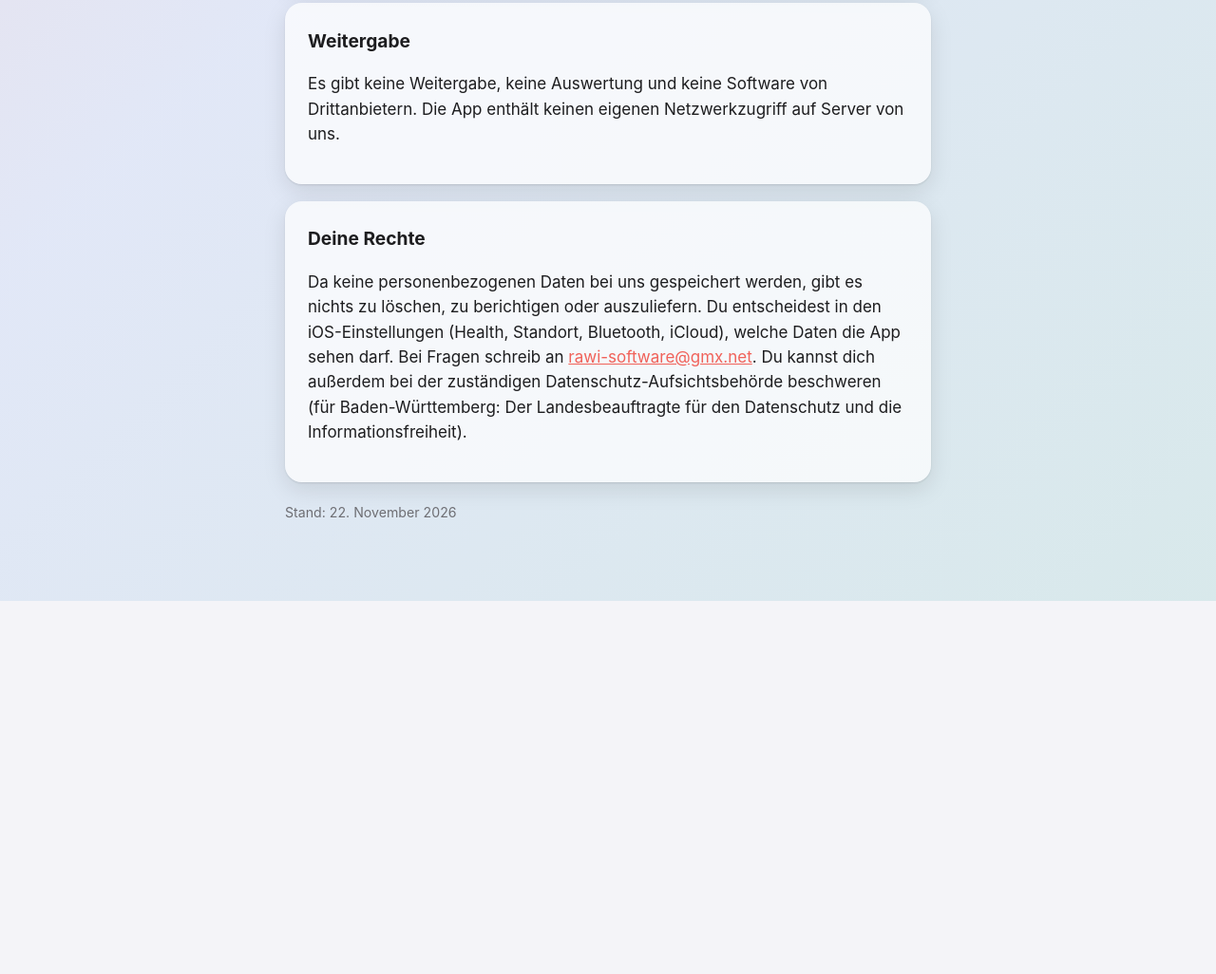
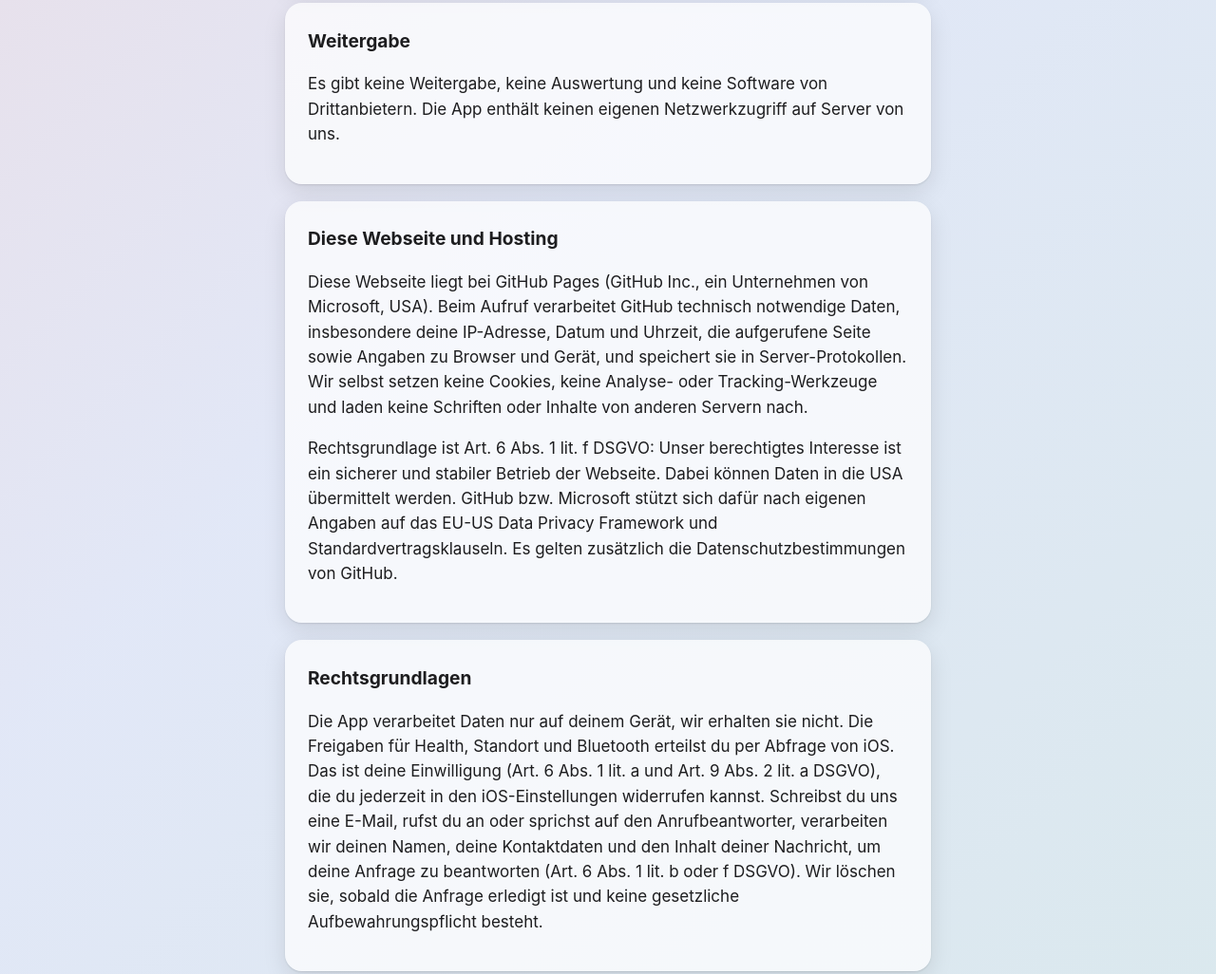
Before and after one commit to rawi-software/rawi-software.github.io, a plain HTML site: page meintracker/datenschutz.html in a window 1280 px wide. Shown: the part 1673-2699 px from the top of the page at 95% size. Before the commit the page ends 2306 px from the top, so only its background shows below. Drawn offline with Linux system fonts and the light colour scheme.

Commit message:
Datenschutz: Hosting bei GitHub, Rechtsgrundlagen, Betroffenenrechte

```diff
--- a/meintracker/datenschutz.html
+++ b/meintracker/datenschutz.html
@@ -17,7 +17,12 @@
 <p>Die Karten zeigt Apple Karten. Dazu lädt das Gerät Kartenkacheln für den gerade angezeigten Ausschnitt von Apple. Deine Routen werden auf dem Gerät eingezeichnet und nicht an uns gesendet. Es gelten die Datenschutzbestimmungen von Apple.</p></div>
 <div class="karte"><h2>Weitergabe</h2>
 <p>Es gibt keine Weitergabe, keine Auswertung und keine Software von Drittanbietern. Die App enthält keinen eigenen Netzwerkzugriff auf Server von uns.</p></div>
+<div class="karte"><h2>Diese Webseite und Hosting</h2>
+<p>Diese Webseite liegt bei GitHub Pages (GitHub Inc., ein Unternehmen von Microsoft, USA). Beim Aufruf verarbeitet GitHub technisch notwendige Daten, insbesondere deine IP-Adresse, Datum und Uhrzeit, die aufgerufene Seite sowie Angaben zu Browser und Gerät, und speichert sie in Server-Protokollen. Wir selbst setzen keine Cookies, keine Analyse- oder Tracking-Werkzeuge und laden keine Schriften oder Inhalte von anderen Servern nach.</p>
+<p>Rechtsgrundlage ist Art. 6 Abs. 1 lit. f DSGVO: Unser berechtigtes Interesse ist ein sicherer und stabiler Betrieb der Webseite. Dabei können Daten in die USA übermittelt werden. GitHub bzw. Microsoft stützt sich dafür nach eigenen Angaben auf das EU-US Data Privacy Framework und Standardvertragsklauseln. Es gelten zusätzlich die Datenschutzbestimmungen von GitHub.</p></div>
+<div class="karte"><h2>Rechtsgrundlagen</h2>
+<p>Die App verarbeitet Daten nur auf deinem Gerät, wir erhalten sie nicht. Die Freigaben für Health, Standort und Bluetooth erteilst du per Abfrage von iOS. Das ist deine Einwilligung (Art. 6 Abs. 1 lit. a und Art. 9 Abs. 2 lit. a DSGVO), die du jederzeit in den iOS-Einstellungen widerrufen kannst. Schreibst du uns eine E-Mail, rufst du an oder sprichst auf den Anrufbeantworter, verarbeiten wir deinen Namen, deine Kontaktdaten und den Inhalt deiner Nachricht, um deine Anfrage zu beantworten (Art. 6 Abs. 1 lit. b oder f DSGVO). Wir löschen sie, sobald die Anfrage erledigt ist und keine gesetzliche Aufbewahrungspflicht besteht.</p></div>
 <div class="karte"><h2>Deine Rechte</h2>
-<p>Da keine personenbezogenen Daten bei uns gespeichert werden, gibt es nichts zu löschen, zu berichtigen oder auszuliefern. Du entscheidest in den iOS-Einstellungen (Health, Standort, Bluetooth, iCloud), welche Daten die App sehen darf. Bei Fragen schreib an <a href="mailto:rawi-software@gmx.net">rawi-software@gmx.net</a>. Du kannst dich außerdem bei der zuständigen Datenschutz-Aufsichtsbehörde beschweren (für Baden-Württemberg: Der Landesbeauftragte für den Datenschutz und die Informationsfreiheit).</p></div>
-<p><small>Stand: 22. November 2026</small></p>
+<p>Du hast das Recht auf Auskunft (Art. 15 DSGVO), Berichtigung (Art. 16), Löschung (Art. 17), Einschränkung der Verarbeitung (Art. 18), Datenübertragbarkeit (Art. 20) und Widerspruch (Art. 21) sowie auf Widerruf einer Einwilligung. Über die App speichern wir keine Daten bei uns; die Rechte betreffen daher die Daten aus Webseite, E-Mail, Telefon und Anrufbeantworter. Du entscheidest in den iOS-Einstellungen (Health, Standort, Bluetooth, iCloud), welche Daten die App sehen darf. Bei Fragen schreib an <a href="mailto:rawi-software@gmx.net">rawi-software@gmx.net</a>. Du kannst dich außerdem bei der zuständigen Datenschutz-Aufsichtsbehörde beschweren (für Baden-Württemberg: Der Landesbeauftragte für den Datenschutz und die Informationsfreiheit).</p></div>
+<p><small>Stand: 25. November 2026</small></p>
 </main></body></html>
```
Also changed, not shown: druckhilfe/datenschutz.html (+7 -2 lines), sudokukompass/datenschutz.html (+7 -2 lines).
